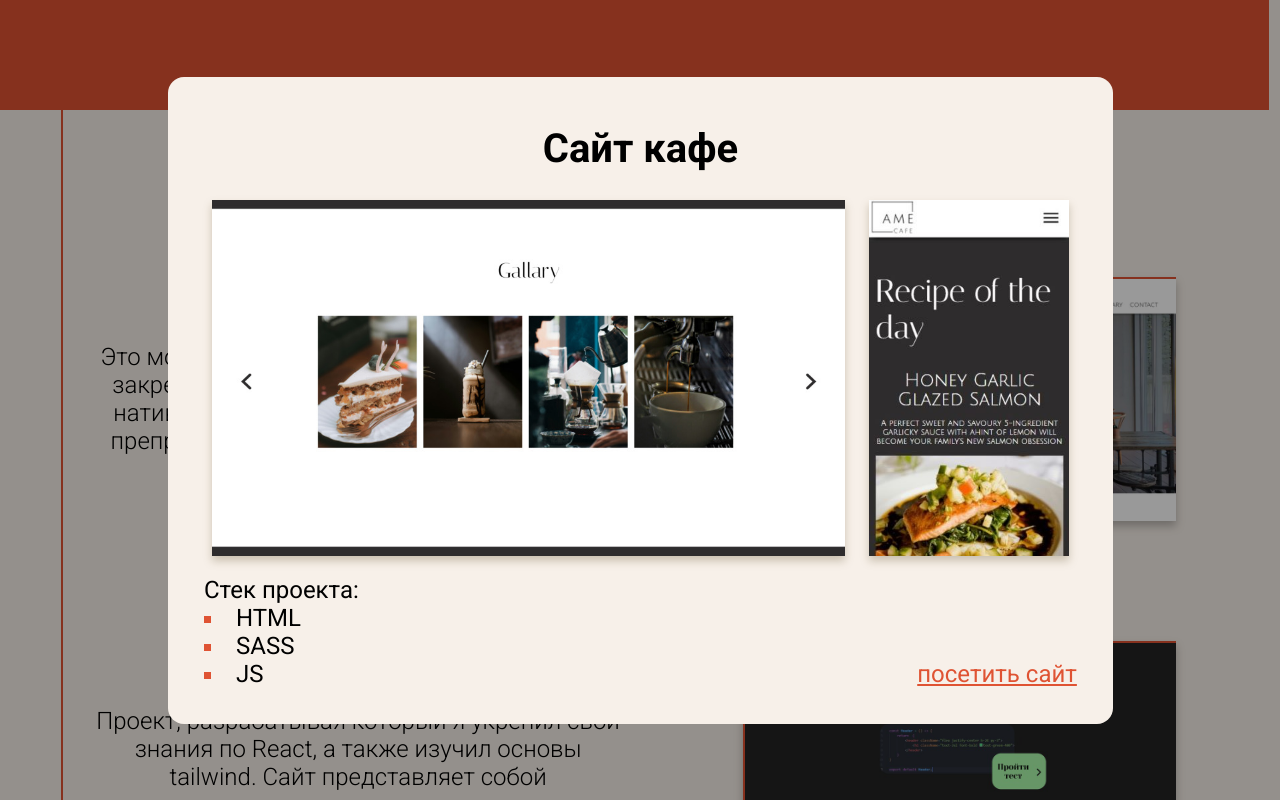
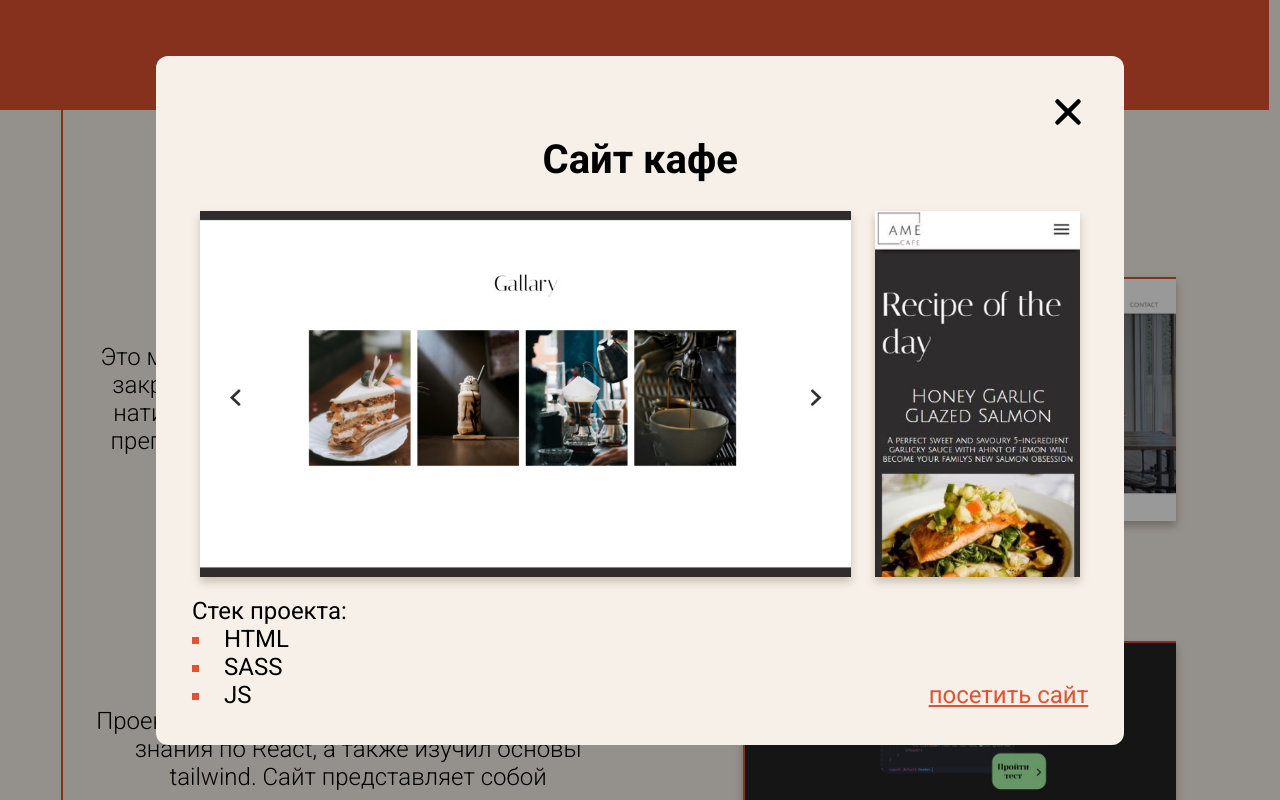
Before and after one commit to blank-evgeniy/my-portfolio, a React (Vite) app: page / in a window 1280 px wide. Both pictures are taken after a click on the picture 967 px from the left and 1755 px from the top of the page. Shown: the part 1355-2155 px from the top of the page. Built offline with nearby package versions, Linux system fonts and the light colour scheme; the HTML template or start-up script is replaced by a standard one.

Commit message:
Updated modal window

```diff
--- a/src/components/DetailProject/DetailProject.tsx
+++ b/src/components/DetailProject/DetailProject.tsx
@@ -1,21 +1,26 @@
 import React from 'react';
+
+import { IoClose } from "react-icons/io5";
 
 import './Style.scss';
 import { project } from '../../data/projects';
 
 type DetailProjectProps = {
     project: project,
+    setActive: (active: boolean) => void,
 }
 
-const DetailProject: React.FC<DetailProjectProps> = ({project}) => {
+const DetailProject: React.FC<DetailProjectProps> = ({project, setActive}) => {
     const path = './projects/';
 
     return (
         <div className='detail-project'>
+            <button className='detail-project__close' onClick={() => setActive(false)}><IoClose size={'48px'}/></button>
+
             <h3 className='detail-project__title title'>{project.name}</h3>
+
             <img className='detail-project__photo' src={path + project.photos.functionalPhoto} alt={project.name+': функционал сайта'}/>
             <img className='detail-project__photo' src={path + project.photos.mobilePhoto} alt={project.name+': мобильная версия'}/>
-
 
             <dl className='detail-project__stack'>
                 <dt>Стек проекта:</dt>
--- a/src/components/DetailProject/Style.scss
+++ b/src/components/DetailProject/Style.scss
@@ -3,12 +3,25 @@
 .detail-project {
     position: relative;
 
+    &__close {
+        position: absolute;
+        top: 0px;
+        right: 0px;
+
+        border: none;
+        background: transparent;
+
+        &:hover {
+            cursor: pointer;
+        }
+    }
+
     &__title {
-        padding: 16px 0;
+        padding: 48px 0 16px 0;
     }
 
     &__photo {
-        height: 380px;
+        height: 390px;
         padding: 12px;
         filter: drop-shadow(0px 5px 4px rgba(70, 51, 8, 0.25));
     }
--- a/src/components/Footer/Style.scss
+++ b/src/components/Footer/Style.scss
@@ -1,7 +1,7 @@
 @import './../../styles/vars';
 
 .footer {
-    padding: 30px 5px;
+    padding: 120px 5px 30px 5px;
     display: flex;
     flex-direction: column;
     align-items: center;
--- a/src/components/Header/Header.tsx
+++ b/src/components/Header/Header.tsx
@@ -6,7 +6,7 @@ import './Style.scss';
 const Header: React.FC  = () => {
     return (
         <header className='header'>
-            <a className='header__git-link' href='https://github.com/blank-evgeniy/my-portfolio'>
+            <a className='header__git-link' href='https://github.com/blank-evgeniy/my-portfolio' target='_blank'>
                 <img className='header__git-logo' src={Logo}/>
             </a>
             <div className='container'>
--- a/src/components/Modal/Modal.tsx
+++ b/src/components/Modal/Modal.tsx
@@ -3,12 +3,11 @@ import React, { ReactNode, useEffect } from 'react';
 import './Style.scss';
 
 type ModalProps = {
-    active: boolean,
     setActive: (a: boolean) => void,
     children: ReactNode,
 }
 
-const Modal: React.FC<ModalProps> = ({active, setActive, children}) => {
+const Modal: React.FC<ModalProps> = ({setActive, children}) => {
     useEffect( () => {
         document.body.style.overflow = 'hidden';
         document.body.style.paddingRight = '11px';
@@ -31,16 +30,16 @@ const Modal: React.FC<ModalProps> = ({active, setActive, children}) => {
             document.removeEventListener('keydown', keyDownHandler);
         }
     // eslint-disable-next-line react-hooks/exhaustive-deps
-    }, [active])
+    }, [])
 
 
     return (
         <div
-            className={active? 'modal modal_active' : 'modal'}
+            className='modal'
             onClick={() => setActive(false)}
         >
             <div
-                className={active? 'modal__content modal__content_active' : 'modal__content'}
+                className='modal__content'
                 onClick={e => {e.stopPropagation()}}
             >
                 {children}
--- a/src/components/Modal/Style.scss
+++ b/src/components/Modal/Style.scss
@@ -15,22 +15,21 @@
 
     opacity: 0;
     animation: appears 0.3s forwards;
-    pointer-events: none;
+    pointer-events: all;
 
     background-color: rgba(0, 0, 0, 0.4);
 
-    &_active {
-        opacity: 1;
-        pointer-events: all;
-    }
 }
 
 .modal__content {
     max-width: 95%;
     max-height: 95%;
-    overflow: auto;
+
+    overflow-y: auto;
+    overflow-x: hidden;
+
     padding: 32px;
-    border-radius: 16px;
+    border-radius: 12px;
     background-color: $main-color;
 
     animation: appearsContent 0.3s forwards;
--- a/src/components/Projects/Projects.tsx
+++ b/src/components/Projects/Projects.tsx
@@ -7,7 +7,7 @@ const Projects: React.FC  = () => {
     return (
         <section className='projects'>
             <div className='container'>
-                <h2 className='projects__title title'>Проекты</h2>
+                <h2 className='projects__title title'>Мои проекты</h2>
                 <ProjectsList/>
             </div>
         </section>
--- a/src/components/ProjectsList/ProjectsList.tsx
+++ b/src/components/ProjectsList/ProjectsList.tsx
@@ -24,8 +24,8 @@ const ProjectsList: React.FC = () => {
                 </div>
             )}
             {modalActive &&
-            <Modal active={modalActive} setActive={setModalActive}>
-                <DetailProject project={projects[currentProject]}/>
+            <Modal setActive={setModalActive}>
+                <DetailProject project={projects[currentProject]} setActive={setModalActive}/>
             </Modal>
             }
         </div>
--- a/src/data/projects.tsx
+++ b/src/data/projects.tsx
@@ -43,7 +43,7 @@ const projects: project[] = [
             functionalPhoto: 'rezero_dop.jpg',
             mobilePhoto: 'rezero_mob.jpg',
         },
-        stack: ['React', 'Sass', 'Redux Toolkit'],
+        stack: ['React', 'Sass', 'TypeScript', 'Redux Toolkit'],
         link: 'https://rezero-react-redux-ts.vercel.app/',
     },
 ]
```
